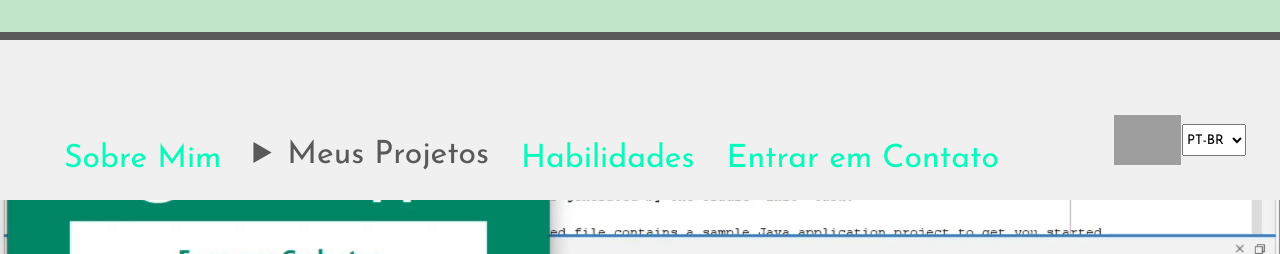
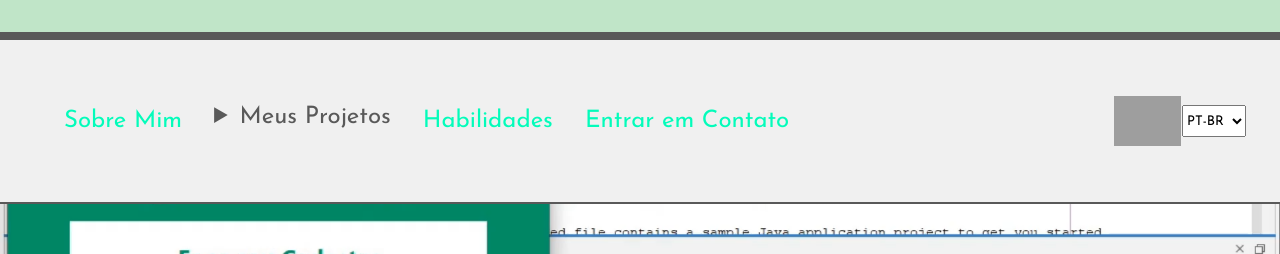
Before and after one commit to DaveJosef/DaveJosef, a React (Create React App) app: page / in a window 1280 px wide. Shown: the top 254 px of the page. Built offline with nearby package versions, Linux system fonts and the light colour scheme; grey boxes are pictures that could not be loaded; the HTML template or start-up script is replaced by a standard one.

Commit message:
:bug: Fix responsivity issues

```diff
--- a/src/components/ReadMoreButton/ReadMoreButton.jsx
+++ b/src/components/ReadMoreButton/ReadMoreButton.jsx
@@ -45,7 +45,7 @@ const Button = styled.div`
 
 `;
 
-function ReadMoreButton({ handleReadMore }) {
+function ReadMoreButton({ handleReadMore, language }) {
 
     const checkBoxRef = useRef(null);
     const [checked, setChecked] = useState(false);
@@ -60,7 +60,7 @@ function ReadMoreButton({ handleReadMore }) {
         {!checked &&
             <Button>
                 <label onClick={handleClick} htmlFor="read">
-                    Ver mais
+                    {language !== "portuguese" ? "See more" : "Ver mais"}
                 </label>
                 <input ref={checkBoxRef} type="checkbox" name="read" id="read" />
             </Button>
--- a/src/sections/Header/Header.jsx
+++ b/src/sections/Header/Header.jsx
@@ -46,6 +46,15 @@ const ContainerDiv = styled.div`
         margin-left: 2rem;
     }
 
+    @media screen and (max-height: 600px) {
+        flex-flow: row;
+        width: auto;
+        margin-left: 1.25rem;
+        padding-top: 7vw;
+        padding-left: 2rem;
+        padding-right: 2rem;
+    }
+
     @media screen and (max-width: 720px) {
 
         justify-content: center;
@@ -55,6 +64,11 @@ const ContainerDiv = styled.div`
 
         p {
             margin-left: 0;
+        }
+
+        nav {
+            display: flex;
+            justify-content: center;
         }
 
     }
@@ -67,6 +81,11 @@ const HeaderDiv = styled.div`
     height: 100vh;
     display: flex;
     align-items: center;
+
+    @media screen and (max-height: 600px) {
+        background-color: rgb(${props => props.theme.background});
+        background-image: none;
+    }
 
     @media screen and (max-width: 720px) {
 
@@ -92,6 +111,10 @@ const ProfileImg = styled.img`
     border-radius: 50%;
     margin: 1rem;
 
+    @media screen and (max-height: 600px) {
+        width: 20vh;
+    }
+
 `;
 
 export default function Header({ language, scrollTop, handleSwitchTheme, handleChangeLanguage, actualTheme }) {
@@ -116,8 +139,11 @@ export default function Header({ language, scrollTop, handleSwitchTheme, handleC
             <div>
                 <ProfileImg src='https://media-exp1.licdn.com/dms/image/C4E03AQF3r7PO-L4nKw/profile-displayphoto-shrink_800_800/0/1654561568665?e=1674086400&v=beta&t=riY8SrD3zJ51yn4P1mvWdg8hKwRpKdxQR9-ScLMOrpA' alt="Profile"/>
             </div>
+            <div>
                 <p>{persona.presentation}</p>
                 <p>{persona.objective}</p>
+            </div>
+            <div>
                 <p>{persona.currentlyDoing}</p>
                 <nav>
                     <ContactList>
@@ -132,6 +158,7 @@ export default function Header({ language, scrollTop, handleSwitchTheme, handleC
                         </li>
                     </ContactList>
                 </nav>
+            </div>
         </ContainerDiv>
     </HeaderDiv>
 
--- a/src/sections/Header/Menu/Menu.jsx
+++ b/src/sections/Header/Menu/Menu.jsx
@@ -11,12 +11,17 @@ const MenuBox = styled.div`
     background-color: rgb(${props => props.theme.background});
     display: flex;
     width: 100%;
-    height: 200px;
+    height: fit-content;
     justify-content: space-between;
     align-items: center;
     z-index: 99;
-    flex-wrap: wrap;
+    flex-wrap: nowrap;
     transition: 400ms ease-in-out 0s;
+    border-bottom: 2px solid rgb(${props => props.theme.foreground});
+
+    @media screen and (max-height: 600px) {
+        padding: calc(2.5rem + 2vh) 0 2vh 0;
+    }
 
     @media screen and (max-width: 720px) {
 
@@ -25,6 +30,7 @@ const MenuBox = styled.div`
         flex-direction: column;
         align-items: center;
         padding: 0;
+        border-bottom: none;
 
     }
 
@@ -173,20 +179,16 @@ const Nav = styled.nav`
     background-color: rgb(${props => props.theme.background});
     color: rgb(${props => props.theme.foreground});
     visibility: visible;
-    height: 2.5vw;
     display: flex;
     flex-flow: row;
-    font-size: 2rem;
+    font-size: 1.5rem;
     font-family: 'Josefin Sans', sans-serif;
-    padding: calc(2.5rem + 5vh) 0 5vh 0;
     align-items: center;
     transition: 400ms ease-in-out 0s;
 
     & > ul {
-        position: absolute;
         display: flex;
         padding-left: 3rem;
-        line-height: 2.6rem;
         align-items: center;
     }
 
@@ -254,6 +256,7 @@ const SettingsDiv = styled.div`
     align-items: center;
     justify-content: space-evenly;
     padding: 1rem;
+    background-color: inherit;
 
     select {
         height: 2rem;
--- a/src/sections/Projects/Projects.jsx
+++ b/src/sections/Projects/Projects.jsx
@@ -45,7 +45,7 @@ function Projects({ language, scrollTop, handleChangeBackground, isOpaque }) {
                             <Project scrollTop={scrollTop} handleChangeBackground={handleChangeBackground} project={getProject(language, el)} index={index}></Project>
                         )
                     }
-                    <ReadMoreButton handleReadMore={handleReadMore} />
+                    <ReadMoreButton language={language} handleReadMore={handleReadMore} />
                 </ProjectsList>
                 {section.conclusion}
             </Pane>
--- a/src/sections/ReachMeOut/ReachMeOut.jsx
+++ b/src/sections/ReachMeOut/ReachMeOut.jsx
@@ -24,7 +24,7 @@ function ReachMeOut({ language }) {
                 <input required type="email" name="email" id="email"/>
                 <label htmlFor="message">Mensagem: </label>
                 <textarea required type="text" name="message" id="message" rows="10" cols="40" style={{resize: 'none'}}></textarea>
-                <button type="submit">Enviar</button>
+                <button type="submit">{language !== "portuguese" ? "Send" : "Enviar"}</button>
             </Form>
         );
     }
--- a/src/utils/data/data.js
+++ b/src/utils/data/data.js
@@ -449,7 +449,7 @@ const sections = [
                 <p>O que achou desta página? Deixe-me saber. Se você tem alguma sugestão de melhoria ou gostou de meus serviços, envie-me uma mensagem no formulário abaixo, será um prazer ouví-lo. Mas antes, confira meu currículo, ele está bem completo e pode responder previamente alguma de suas dúvidas <Anchor href={persona.cvDownloadLink} download target="_blank" rel="noreferrer"><img src={download} alt="Download"/> Baixar meu currículo</Anchor>.</p>
             </>,
             <>
-                <p>What did you think of this page? Let me know. If you have any suggestions for improvement or liked my services, send me a message in the form below, it will be a pleasure to hear you. But first, check out my CV, it is pretty complete and can answer previously some of your questions <Anchor href={persona.cvDownloadLink} download target="_blank" rel="noreferrer"><img src={download} alt="Download"/> Baixar meu currículo</Anchor>.</p>
+                <p>What did you think of this page? Let me know. If you have any suggestions for improvement or liked my services, send me a message in the form below, it will be a pleasure to hear you. But first, check out my CV, it is pretty complete and can answer previously some of your questions <Anchor href={persona.cvDownloadLink} download target="_blank" rel="noreferrer"><img src={download} alt="Download"/> Download my CV</Anchor>.</p>
             </>
         ),
         conclusion: new MultiLanguageString(
```
Lines whose indentation alone changed are shown as unchanged.
